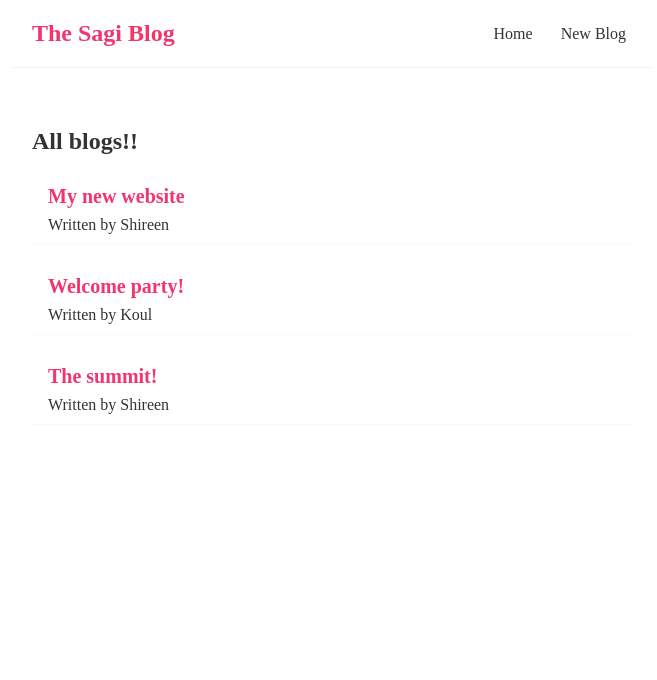
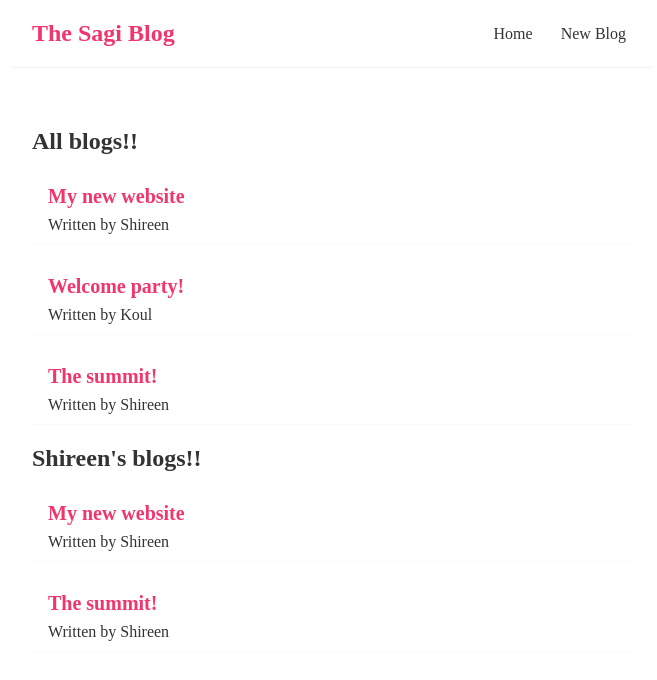
Before and after one commit to koulshireen/react-blog, a React (Create React App) app: page / in a window 1280 px wide. Shown: the top 680 px of the page, without its empty margins (308-965 px from the left). Built offline with nearby package versions, Linux system fonts and the light colour scheme; the HTML template or start-up script is replaced by a standard one.

Commit message:
Update Home.js

```diff
--- a/src/Home.js
+++ b/src/Home.js
@@ -10,6 +10,10 @@ const Home = () => {
   return (
     <div className="home">
       <BlogList blogs={blogs} title="All blogs!!" />
+      <BlogList
+        blogs={blogs.filter((blog) => blog.author === "Shireen")}
+        title="Shireen's blogs!!"
+      />
     </div>
   );
 };
```
